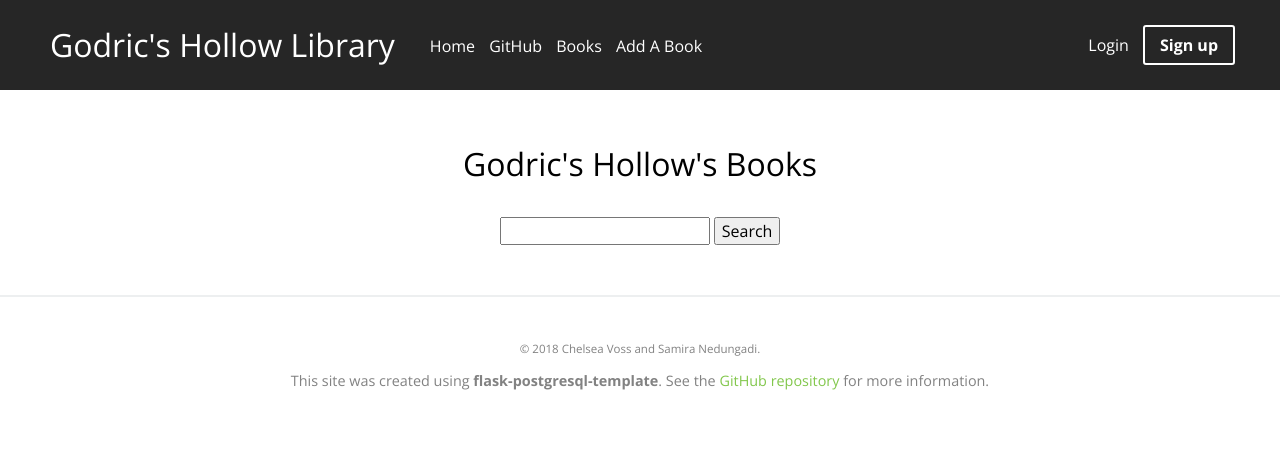
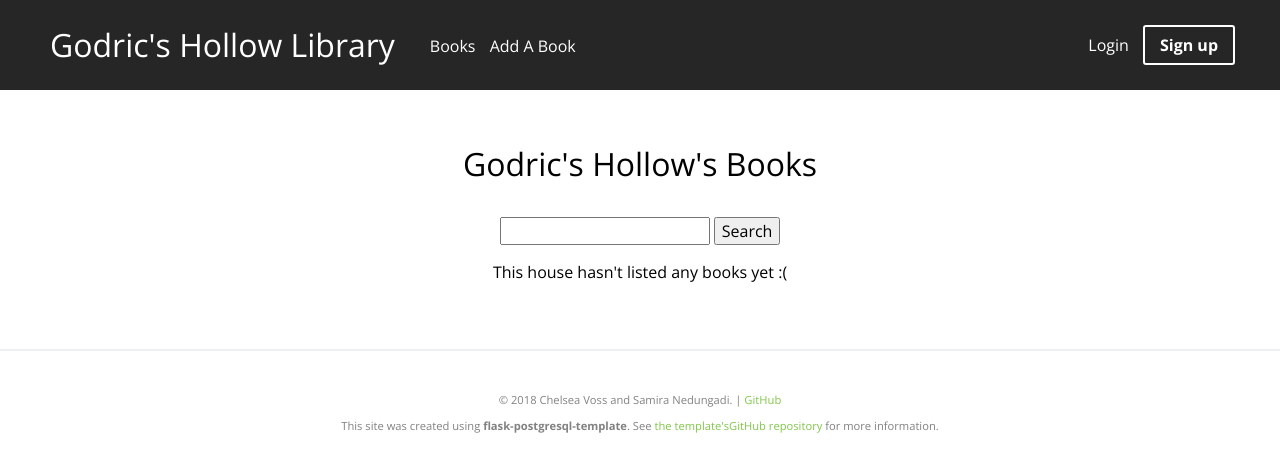
Before and after one commit to samiranne/l-space-flask, a Flask app: page /books in a window 1280 px wide. Shown: the top 474 px of the page. Run offline with Flask 2, Linux system fonts and the light colour scheme; data that the repository does not hold is empty; some libraries are stand-ins or nearby versions.

Commit message:
Clean up navbar and footer; add message when there are no books to display

```diff
--- a/static/css/main.css
+++ b/static/css/main.css
@@ -127,15 +127,12 @@ a:visited {
     border-top: 2px solid #EDEFF0;
     margin-top: 50px;
     padding: 30px 0;
-    font-size: 0.9em;
+    font-size: 0.7em;
     text-align: center;
     color: #828282;
 
 }
-#copyright {
-    text-align: center;
-    font-size: 0.8em;
-}
+
 /*************
 ** HEADER
 **************/
--- a/templates/books/index.html
+++ b/templates/books/index.html
@@ -8,5 +8,7 @@
     </form>
     {% if books %}
     	{% include 'books/book_table.html' %}
-    {% endif %}
+   	{% else %}
+   		<p>This house hasn't listed any books yet :(</p>
+  	{% endif %}
 {% endblock %}
--- a/templates/footer.html
+++ b/templates/footer.html
@@ -6,6 +6,6 @@
         <a href="mailto:{{ config.SITE_EMAIL }}">{{ config.SITE_EMAIL }}</a>
     </p>
     <p>{{ config.SITE_DESCRIPTION }}</p>
-    <p id='copyright'>&copy; <script>document.write(new Date().getFullYear())</script> {{ config.SITE_OWNER }}.
-	<p>This site was created using <b>flask-postgresql-template</b>. See the <a href="https://github.com/shane-kercheval/flask-postgresql-template" target="_blank">GitHub repository</a> for more information.</p>
+    <p id='copyright'>&copy; <script>document.write(new Date().getFullYear())</script> {{ config.SITE_OWNER }}. | <a href="https://github.com/samiranne/rationalist-library" target="_blank">GitHub</a>
+	<p>This site was created using <b>flask-postgresql-template</b>. See <a href="https://github.com/shane-kercheval/flask-postgresql-template" target="_blank">the template'sGitHub repository</a> for more information.</p>
 </footer>
--- a/templates/navbar.html
+++ b/templates/navbar.html
@@ -2,8 +2,6 @@
     <h1><a href="{{ url_for('home') }}">{{ config.SITE_NAME }}</a></h1>
 
     <div id="navigation_links">
-        <a href="{{ url_for('home') }}">Home</a>
-        <a href="https://github.com/samiranne/rationalist-library" target="_blank">GitHub</a>
         <a href="{{ url_for('books') }}">Books</a>
         <a href="{{ url_for('search_books') }}">Add A Book</a>
     </div>
```
